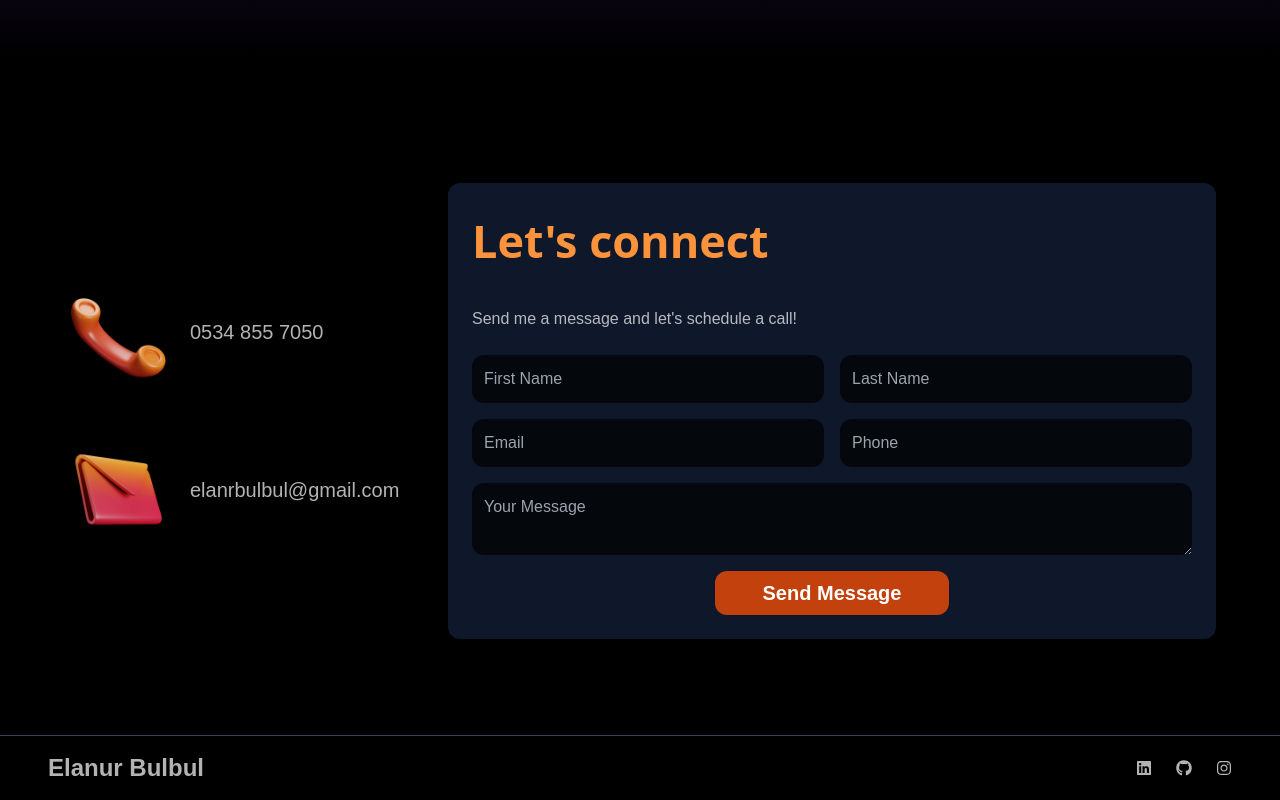
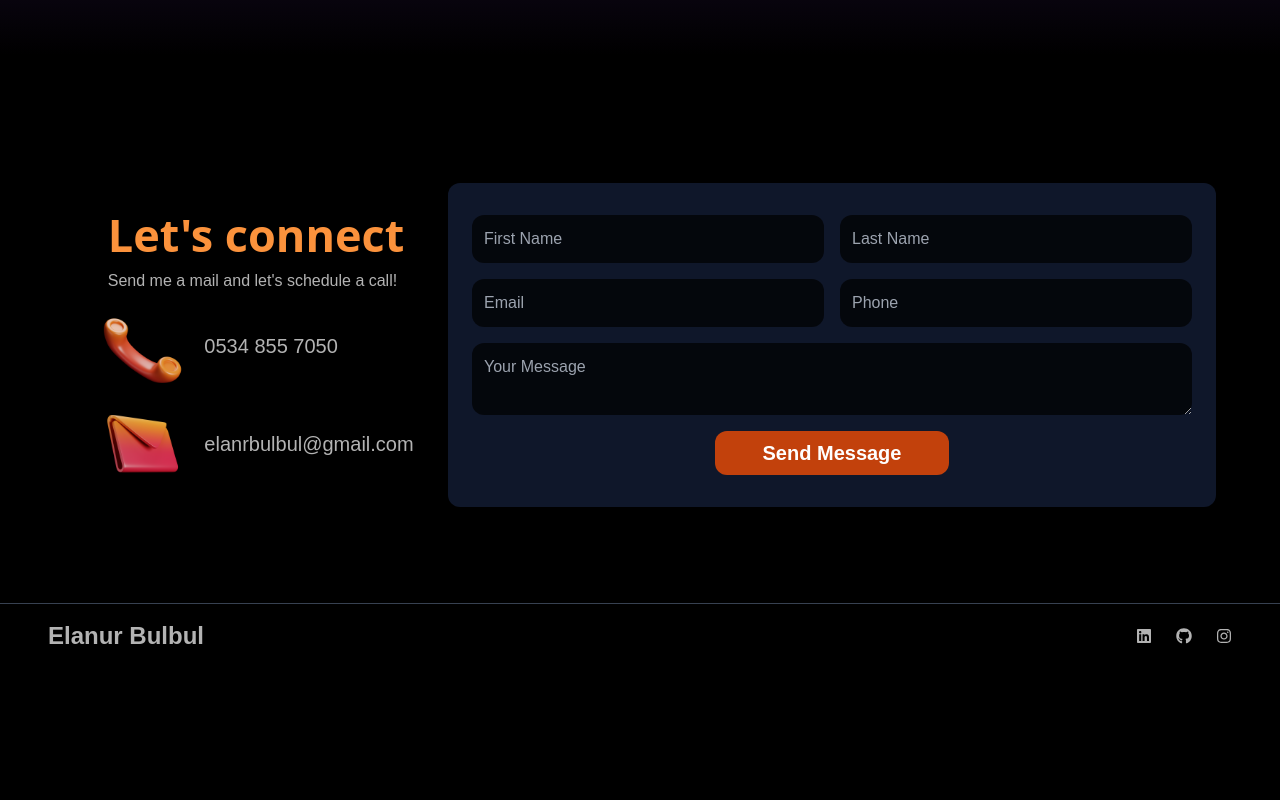
Before and after one commit to elanurbulbul/MyPortfolio, a Next.js app: page / in a window 1280 px wide. Shown: the part 4253-5053 px from the top of the page. After the commit the page ends 4921 px from the top, so only its background shows below. Built offline with nearby package versions, Linux system fonts and the light colour scheme.

Commit message:
EditedCoontactComponent

```diff
--- a/src/components/Contact.tsx
+++ b/src/components/Contact.tsx
@@ -10,28 +10,35 @@ const Contact = () => {
       className="max-w-[1400px]  grid grid-cols-12  items-center justify-between text-white/70 px-10 lg:px-16 xxl:px-0 py-16 lg:py-24"
       id="contact"
     >
-      <div className="col-span-12 lg:col-span-4 flex flex-col sm:flex-row lg:flex-col items-center lg:items-start justify-evenly lg:space-y-8 mb-8 lg:mb-0">
-        <div className="flex flex-row items-center mb-2 sm:mb-0 lg:mb-4">
-          <Image src={phone} alt="phone" className="h-[70px] md:h-[90px] xl:h-[110px] w-auto mr-3 md:mr-1 xl:mr-4" />
+      <div className="col-span-12 lg:col-span-4 flex flex-col items-center h-100  justify-between">
+        <div>
+        <h2 className="lg:text-start text-center font-semibold font-sans text-orange-400 ">
+          Let&apos;s connect
+        </h2>
+        <p className="text-white/70 mb-2 lg:text-start text-center">
+          Send me a mail and let&apos;s schedule a call!
+        </p>
+        </div>
+     <div className=" flex flex-col sm:flex-row lg:flex-col items-center lg:items-start justify-evenly space-x-0 md:space-x-4 lg:space-x-0 lg:space-y-2 lg:mb-0">
+     <div className="flex flex-row items-center ">
+          <Image src={phone} alt="phone" className="h-[70px] md:h-[90px] w-auto mr-3 md:mr-1 xl:mr-4" />
           <a href="tel:+905348557050">
             <p className="text-xl">0534 855 7050</p>
           </a>
         </div>
         <div className="flex flex-row items-center">
-          <Image src={mail} alt="mail" className="h-[70px] md:h-[90px] xl:h-[110px]  w-auto mr-2 md:mr-0 xl:mr-4" />
+          <Image src={mail} alt="mail" className="h-[70px] md:h-[90px]   w-auto mr-2 md:mr-0 xl:mr-4" />
           <a href="mailto:elanrbulbul@gmail.com">
             <p className="text-xl">elanrbulbul@gmail.com</p>
           </a>
         </div>
+     </div>
+
       </div>
 
-      <div className="col-span-12 lg:col-span-8 bg-slate-900 p-6 rounded-xl">
-        <h2 className="lg:text-start text-center font-semibold font-sans text-orange-400 mb-8">
-          Let&apos;s connect
-        </h2>
-        <p className="text-white/70 mb-6 lg:text-start text-center">
-          Send me a message and let&apos;s schedule a call!
-        </p>
+      <div className="col-span-12 lg:col-span-8 bg-slate-900 p-6 py-8 rounded-xl">
+
+
         <form
           className="space-y-4"
           action="https://getform.io/f/bejjprqa"
```
